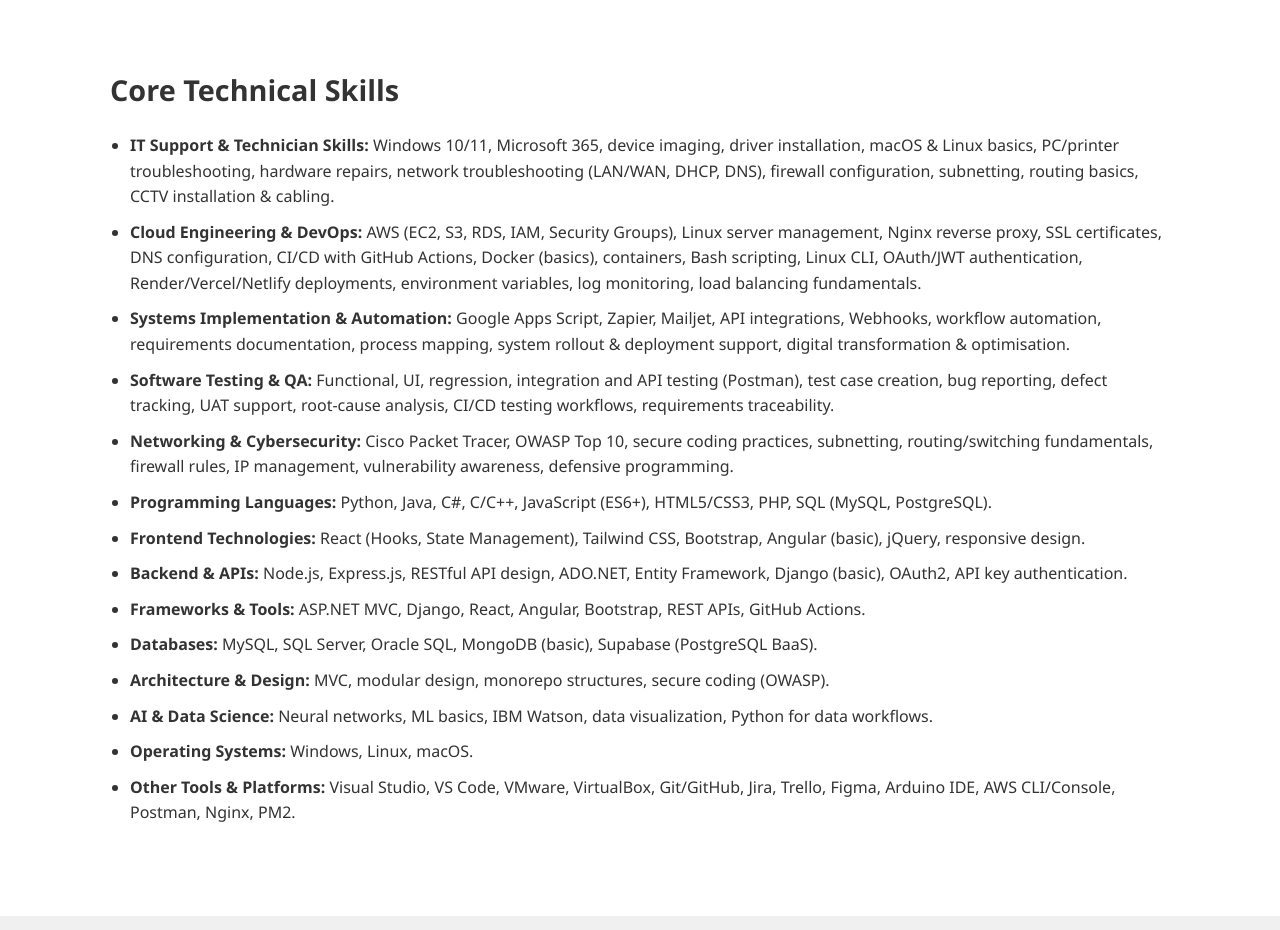
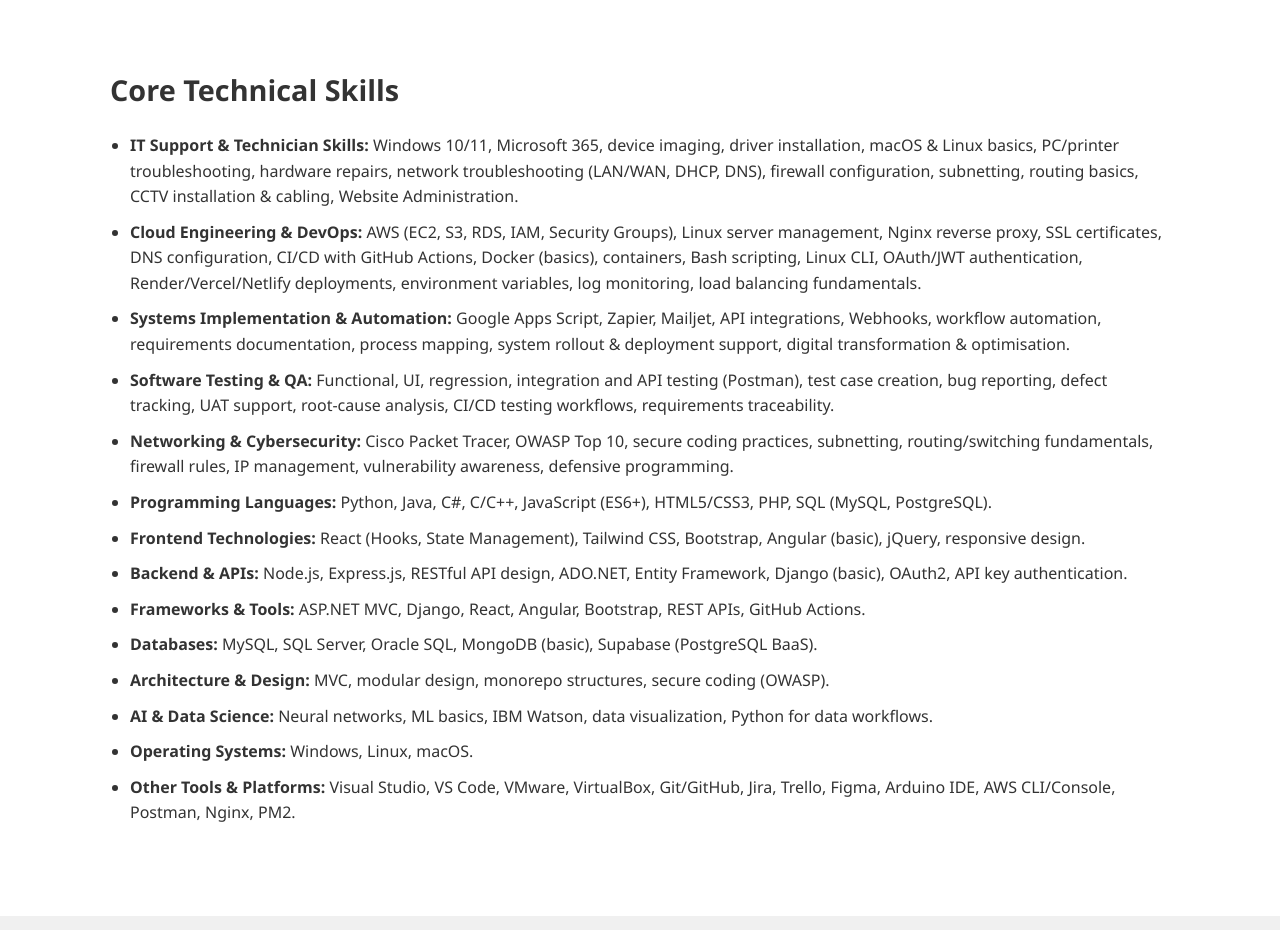
Before and after one commit to BenedictMzizi/OnlineResume, a plain HTML site: page index.html in a window 1280 px wide. Shown: the part 4000-4930 px from the top of the page. Drawn offline with Linux system fonts and the light colour scheme.

Commit message:
Update index.html

```diff
--- a/index.html
+++ b/index.html
@@ -554,7 +554,7 @@
     <div class="container">
       <h2>Core Technical Skills</h2>
      <ul>
-<li><strong>IT Support & Technician Skills:</strong> Windows 10/11, Microsoft 365, device imaging, driver installation, macOS & Linux basics, PC/printer troubleshooting, hardware repairs, network troubleshooting (LAN/WAN, DHCP, DNS), firewall configuration, subnetting, routing basics, CCTV installation & cabling.</li>
+<li><strong>IT Support & Technician Skills:</strong> Windows 10/11, Microsoft 365, device imaging, driver installation, macOS & Linux basics, PC/printer troubleshooting, hardware repairs, network troubleshooting (LAN/WAN, DHCP, DNS), firewall configuration, subnetting, routing basics, CCTV installation & cabling, Website Administration.</li>
 <li><strong>Cloud Engineering & DevOps:</strong> AWS (EC2, S3, RDS, IAM, Security Groups), Linux server management, Nginx reverse proxy, SSL certificates, DNS configuration, CI/CD with GitHub Actions, Docker (basics), containers, Bash scripting, Linux CLI, OAuth/JWT authentication, Render/Vercel/Netlify deployments, environment variables, log monitoring, load balancing fundamentals.</li>
 <li><strong>Systems Implementation & Automation:</strong> Google Apps Script, Zapier, Mailjet, API integrations, Webhooks, workflow automation, requirements documentation, process mapping, system rollout & deployment support, digital transformation & optimisation.</li>
 <li><strong>Software Testing & QA:</strong> Functional, UI, regression, integration and API testing (Postman), test case creation, bug reporting, defect tracking, UAT support, root-cause analysis, CI/CD testing workflows, requirements traceability.</li>
```
